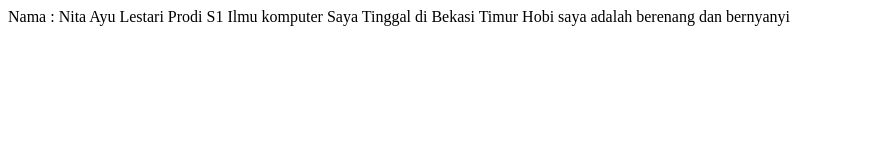
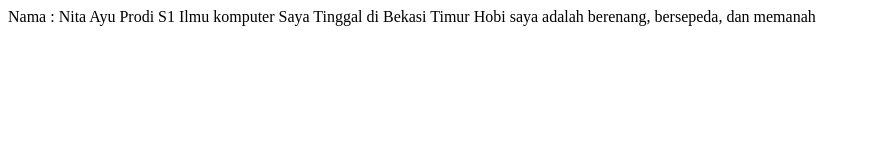
Before and after one commit to nitaayu964/nitaayu964.github.io, a plain HTML site: page index.html in a window 1280 px wide. Shown: the whole page, without its empty margins (0-871 px from the left). Drawn offline with Linux system fonts and the light colour scheme.

Commit message:
Update index.html

```diff
--- a/index.html
+++ b/index.html
@@ -4,9 +4,9 @@
         <title>Komentar</title>
     </head>
     <body>
-        Nama : Nita Ayu Lestari
+        Nama : Nita Ayu
 Prodi S1 Ilmu komputer
 Saya Tinggal di Bekasi Timur
-Hobi saya adalah berenang dan bernyanyi
+Hobi saya adalah berenang, bersepeda, dan memanah
     </body>
 </html>
```
